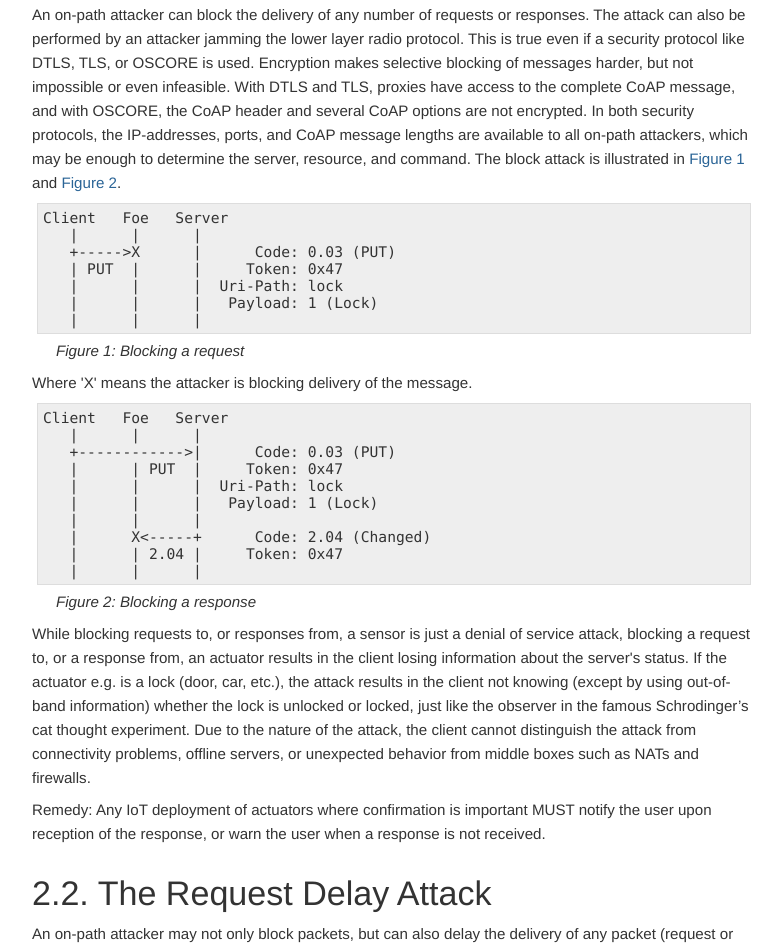
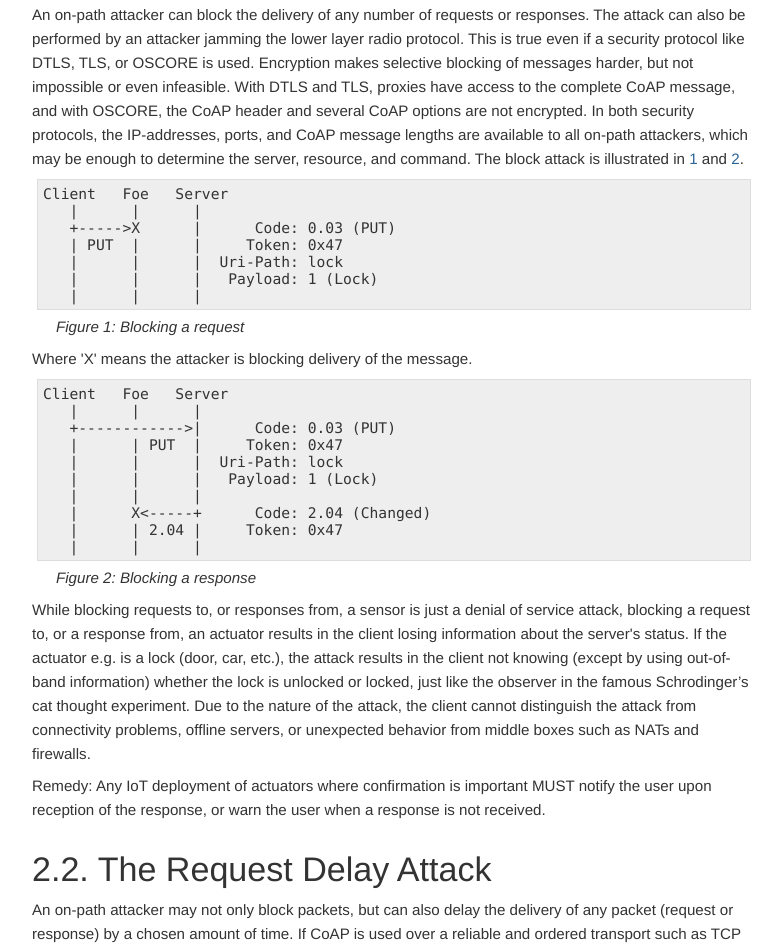
Before and after one commit to EricssonResearch/coap-actuators, a plain HTML site: page draft-mattsson-core-coap-actuators.html in a window 1280 px wide. Shown: the part 2670-3620 px from the top of the page, without its empty margins (71-853 px from the left). Drawn offline with Linux system fonts and the light colour scheme.

Commit message:
Script updating gh-pages from 726ffd4. [ci skip]

```diff
--- a/draft-mattsson-core-coap-actuators.html
+++ b/draft-mattsson-core-coap-actuators.html
@@ -442,7 +442,7 @@ address {
 <p id="rfc.section.2.p.1">Internet-of-Things (IoT) deployments valuing security and privacy, MUST use a security protocol such as DTLS, TLS, or OSCORE to protect CoAP. This is especially true for deployments of actuators where attacks often (but not always) have serious consequences. The attacks described in this section are made under the assumption that CoAP is already protected with a security protocol such as DTLS, TLS, or OSCORE, as an attacker otherwise can easily forge false requests and responses.  </p>
 <h1 id="rfc.section.2.1">
 <a href="#rfc.section.2.1">2.1.</a>  The Block Attack</h1>
-<p id="rfc.section.2.1.p.1">An on-path attacker can block the delivery of any number of requests or responses. The attack can also be performed by an attacker jamming the lower layer radio protocol. This is true even if a security protocol like DTLS, TLS, or OSCORE is used. Encryption makes selective blocking of messages harder, but not impossible or even infeasible. With DTLS and TLS, proxies have access to the complete CoAP message, and with OSCORE, the CoAP header and several CoAP options are not encrypted. In both security protocols, the IP-addresses, ports, and CoAP message lengths are available to all on-path attackers, which may be enough to determine the server, resource, and command.  The block attack is illustrated in <a href="#blockreq" class="xref">Figure 1</a> and <a href="#blockres" class="xref">Figure 2</a>.  </p>
+<p id="rfc.section.2.1.p.1">An on-path attacker can block the delivery of any number of requests or responses. The attack can also be performed by an attacker jamming the lower layer radio protocol. This is true even if a security protocol like DTLS, TLS, or OSCORE is used. Encryption makes selective blocking of messages harder, but not impossible or even infeasible. With DTLS and TLS, proxies have access to the complete CoAP message, and with OSCORE, the CoAP header and several CoAP options are not encrypted. In both security protocols, the IP-addresses, ports, and CoAP message lengths are available to all on-path attackers, which may be enough to determine the server, resource, and command.  The block attack is illustrated in <a href="#blockreq" class="xref">1</a> and <a href="#blockres" class="xref">2</a>.  </p>
 <div id="rfc.figure.1"></div>
 <div id="blockreq"></div>
 <pre>
```
Also changed, not shown: draft-mattsson-core-coap-actuators.txt.
